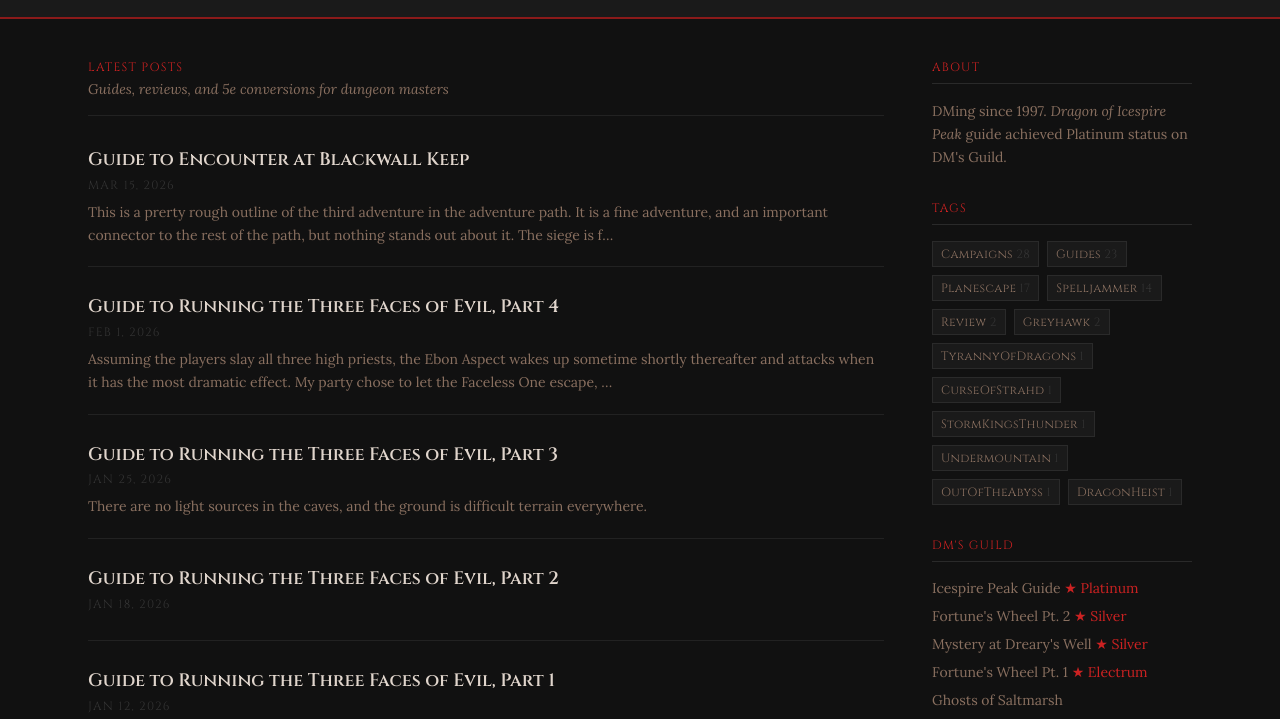
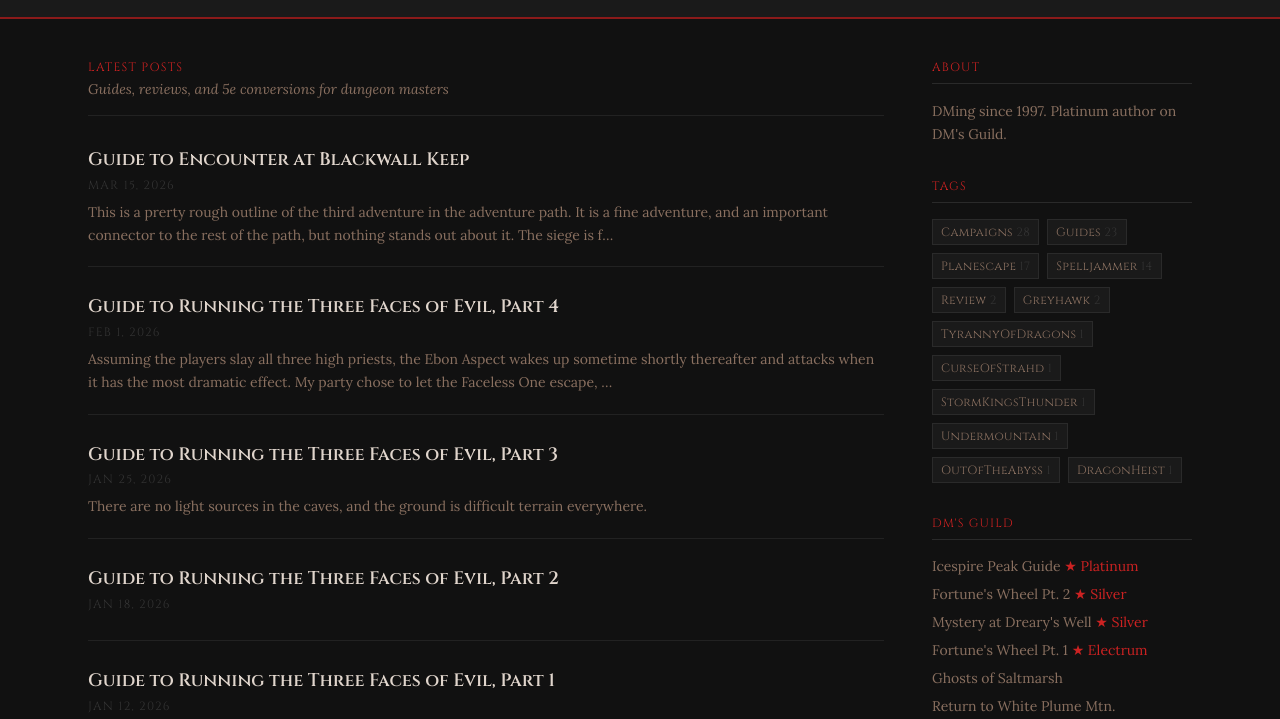
Before and after one commit to lcockerham/the-giantsbane, an Astro site: page / in a window 1280 px wide. Shown: the part 55-774 px from the top of the page. Built offline with nearby package versions, Linux system fonts and the light colour scheme; Astro itself is replaced by a stand-in of ours.

Commit message:
Update sidebar about blurb
Co-Authored-By: Claude Sonnet 4.6 <noreply@anthropic.com>

```diff
--- a/src/components/Sidebar.astro
+++ b/src/components/Sidebar.astro
@@ -19,7 +19,7 @@ const topTags = Object.entries(tagCounts)
   <div>
     <h3 class="font-cinzel text-xs tracking-widest uppercase text-crimson border-b border-pit-600 pb-2 mb-4">About</h3>
     <p class="text-dim text-sm leading-relaxed font-lora">
-      DMing since 1997. <em>Dragon of Icespire Peak</em> guide achieved Platinum status on DM's Guild.
+      DMing since 1997. Platinum author on DM's Guild.
     </p>
   </div>
 
```
